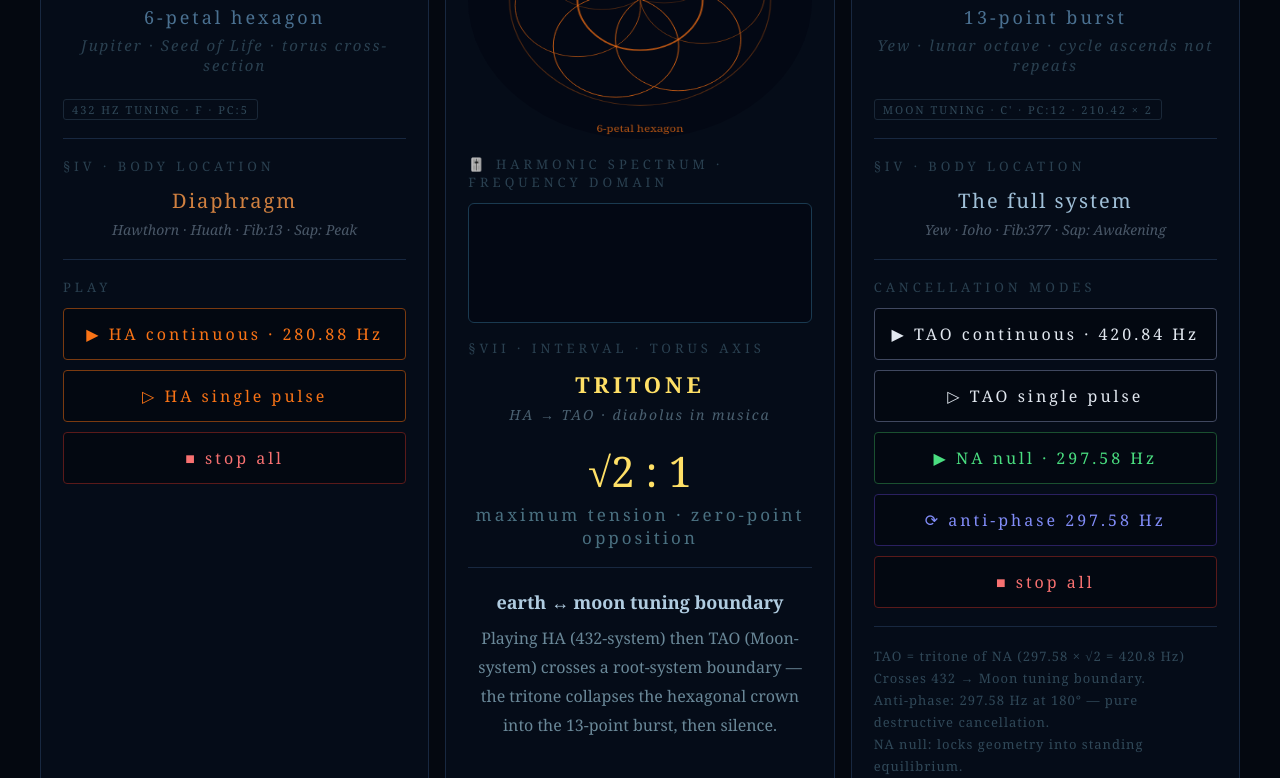
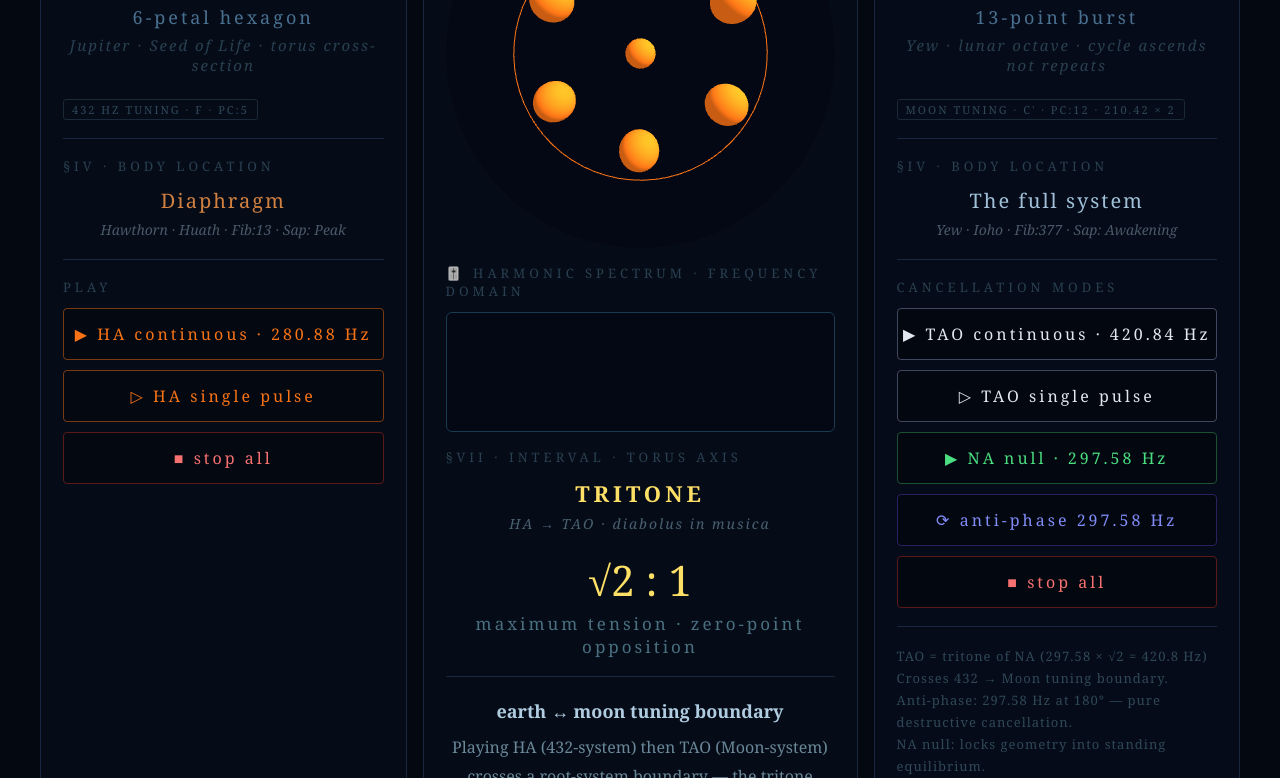
Before and after one commit to lightsonemusic/uft-demos, a website: page 9-ferrofluid-frequency.html in a window 1280 px wide. Shown: the part 315-1093 px from the top of the page. Drawn offline with nearby package versions, Linux system fonts and the light colour scheme; animation ran at ten frames a second.

Commit message:
Implement 3D WebGL geometry with Three.js - rotatable HA hexagon, NA rings, TAO burst with mouse controls

```diff
--- a/9-ferrofluid-frequency.html
+++ b/9-ferrofluid-frequency.html
@@ -4,6 +4,7 @@
 <meta charset="UTF-8">
 <meta name="viewport" content="width=device-width, initial-scale=1.0">
 <title>Ferrofluid Frequency Portal · UFT</title>
+<script src="https://cdnjs.cloudflare.com/ajax/libs/three.js/r128/three.min.js"></script>
 <style>
 * { margin:0; padding:0; box-sizing:border-box; }
 body {
@@ -126,6 +127,13 @@ canvas {
   height: 280px;
   border-radius: 50%;
 }
+#glCanvas {
+  width: 100%;
+  height: 280px;
+  display: block;
+  border-radius: 50%;
+  background: radial-gradient(circle, rgba(15,25,50,1) 0%, rgba(4,8,20,1) 100%);
+}
 #fftCanvas {
   height: 120px;
   border-radius: 6px;
@@ -235,8 +243,8 @@ canvas {
 
   <!-- ─────────────────── CENTER : GEOMETRY + INTERVAL ──────────────────── -->
   <div class="panel">
-    <div class="lbl">§F · live cymatic geometry</div>
-    <canvas id="cymaCanvas"></canvas>
+    <div class="lbl">§F · live cymatic geometry · 3D</div>
+    <canvas id="glCanvas"></canvas>
 
     <div class="lbl">🎚️ harmonic spectrum · frequency domain</div>
     <canvas id="fftCanvas"></canvas>
@@ -729,140 +737,236 @@ function drawFFTSpectrum() {
 // ════════════════════════════════════════════════════════════════════════════
 let animFrame = null;
 let animPhase = 0;
+// ════════════════════════════════════════════════════════════════════════════
+// THREE.JS 3D GEOMETRY ENGINE
+// ════════════════════════════════════════════════════════════════════════════
+let scene = null;
+let camera = null;
+let renderer = null;
+let haGroup = null;
+let naGroup = null;
+let taoGroup = null;
+let currentGroup = null;
+let mouseX = 0;
+let mouseY = 0;
 let currentKey = 'HA';
 let currentIntensity = 0;
+
+function initThreeJS() {
+  const canvas = document.getElementById('glCanvas');
+  const w = canvas.parentElement.offsetWidth;
+  const h = w; // square
+
+  scene = new THREE.Scene();
+  scene.background = new THREE.Color(0x040814);
+
+  camera = new THREE.PerspectiveCamera(75, w/h, 0.1, 1000);
+  camera.position.z = 3;
+
+  renderer = new THREE.WebGLRenderer({ canvas, antialias: true, alpha: false });
+  renderer.setSize(w, h);
+  renderer.setPixelRatio(window.devicePixelRatio);
+
+  // Lighting
+  const ambLight = new THREE.AmbientLight(0xffffff, 0.5);
+  scene.add(ambLight);
+
+  const pointLight = new THREE.PointLight(0xffffff, 1, 100);
+  pointLight.position.set(5, 5, 5);
+  scene.add(pointLight);
+
+  // Mouse controls
+  document.addEventListener('mousemove', (e) => {
+    mouseX = (e.clientX / w) * 2 - 1;
+    mouseY = -(e.clientY / h) * 2 + 1;
+  });
+
+  // Create geometry groups
+  createHAGeometry();
+  createNAGeometry();
+  createTAOGeometry();
+
+  // Start with HA
+  showGeometry('HA');
+}
+
+function createHAGeometry() {
+  haGroup = new THREE.Group();
+
+  const material = new THREE.MeshStandardMaterial({
+    color: 0xf97316,
+    emissive: 0xf97316,
+    emissiveIntensity: 0.3,
+    wireframe: false
+  });
+
+  const lineMaterial = new THREE.LineBasicMaterial({ color: 0xf97316 });
+
+  // 6 spheres in hexagon pattern
+  for (let i = 0; i < 6; i++) {
+    const angle = (i / 6) * Math.PI * 2;
+    const x = Math.cos(angle) * 1.2;
+    const y = Math.sin(angle) * 1.2;
+
+    const sphere = new THREE.Mesh(
+      new THREE.IcosahedronGeometry(0.25, 4),
+      material.clone()
+    );
+    sphere.position.set(x, y, 0);
+    sphere.userData.basePos = { x, y, z: 0 };
+    haGroup.add(sphere);
+  }
+
+  // Center sphere
+  const centerSphere = new THREE.Mesh(
+    new THREE.IcosahedronGeometry(0.18, 3),
+    material.clone()
+  );
+  haGroup.add(centerSphere);
+
+  // Outer ring
+  const ringGeom = new THREE.BufferGeometry();
+  const ringPts = [];
+  for (let i = 0; i <= 64; i++) {
+    const angle = (i / 64) * Math.PI * 2;
+    ringPts.push(Math.cos(angle) * 1.5, Math.sin(angle) * 1.5, 0);
+  }
+  ringGeom.setAttribute('position', new THREE.BufferAttribute(new Float32Array(ringPts), 3));
+  const ring = new THREE.Line(ringGeom, lineMaterial);
+  haGroup.add(ring);
+
+  scene.add(haGroup);
+}
+
+function createNAGeometry() {
+  naGroup = new THREE.Group();
+
+  const lineMaterial = new THREE.LineBasicMaterial({ color: 0x4ade80 });
+
+  // 5 concentric rings
+  for (let ring = 1; ring <= 5; ring++) {
+    const radius = 0.3 * ring;
+    const ringGeom = new THREE.BufferGeometry();
+    const ringPts = [];
+    for (let i = 0; i <= 64; i++) {
+      const angle = (i / 64) * Math.PI * 2;
+      ringPts.push(Math.cos(angle) * radius, Math.sin(angle) * radius, 0);
+    }
+    ringGeom.setAttribute('position', new THREE.BufferAttribute(new Float32Array(ringPts), 3));
+    const ringLine = new THREE.Line(ringGeom, lineMaterial);
+    naGroup.add(ringLine);
+  }
+
+  // Crosshair null point
+  const crossGeom = new THREE.BufferGeometry();
+  const crossPts = [
+    -0.5, 0, 0,  0.5, 0, 0,  // X axis
+    0, -0.5, 0,  0, 0.5, 0   // Y axis
+  ];
+  crossGeom.setAttribute('position', new THREE.BufferAttribute(new Float32Array(crossPts), 3));
+  const cross = new THREE.LineSegments(crossGeom, lineMaterial);
+  naGroup.add(cross);
+
+  scene.add(naGroup);
+}
+
+function createTAOGeometry() {
+  taoGroup = new THREE.Group();
+
+  const lineMaterial = new THREE.LineBasicMaterial({ color: 0xe2e8f0 });
+
+  // 13 radiating spikes
+  for (let i = 0; i < 13; i++) {
+    const angle = (i / 13) * Math.PI * 2;
+    const x1 = Math.cos(angle) * 0.4;
+    const y1 = Math.sin(angle) * 0.4;
+    const x2 = Math.cos(angle) * 1.8;
+    const y2 = Math.sin(angle) * 1.8;
+
+    const spikeGeom = new THREE.BufferGeometry();
+    const spikePts = [x1, y1, 0, x2, y2, 0];
+    spikeGeom.setAttribute('position', new THREE.BufferAttribute(new Float32Array(spikePts), 3));
+    const spike = new THREE.LineSegments(spikeGeom, lineMaterial);
+    taoGroup.add(spike);
+  }
+
+  // Outer burst ring
+  const ringGeom = new THREE.BufferGeometry();
+  const ringPts = [];
+  for (let i = 0; i <= 64; i++) {
+    const angle = (i / 64) * Math.PI * 2;
+    ringPts.push(Math.cos(angle) * 1.9, Math.sin(angle) * 1.9, 0);
+  }
+  ringGeom.setAttribute('position', new THREE.BufferAttribute(new Float32Array(ringPts), 3));
+  const ring = new THREE.Line(ringGeom, lineMaterial);
+  taoGroup.add(ring);
+
+  scene.add(taoGroup);
+}
+
+function showGeometry(key) {
+  [haGroup, naGroup, taoGroup].forEach(g => { if(g) g.visible = false; });
+  currentGroup = { 'HA': haGroup, 'NA': naGroup, 'TAO': taoGroup }[key];
+  if (currentGroup) currentGroup.visible = true;
+}
+
+function animateThreeJS() {
+  animPhase += 0.018;
+
+  // HA: rotating hexagon
+  if (haGroup && haGroup.visible) {
+    haGroup.rotation.z += 0.01;
+    haGroup.children.forEach((child, idx) => {
+      if (idx < 6 && child.userData.basePos) {
+        const bob = Math.sin(animPhase + idx) * 0.15;
+        child.position.z = bob;
+      }
+    });
+  }
+
+  // NA: pulsing rings
+  if (naGroup && naGroup.visible) {
+    naGroup.children.forEach((child, idx) => {
+      if (idx < 5) {
+        const scale = 0.8 + 0.3 * Math.sin(animPhase + idx * 0.5);
+        child.scale.set(scale, scale, 1);
+      }
+    });
+  }
+
+  // TAO: rotating burst
+  if (taoGroup && taoGroup.visible) {
+    taoGroup.rotation.z -= 0.015;
+  }
+
+  // Camera follows mouse (subtle)
+  if (camera && currentGroup) {
+    camera.position.x += (mouseX * 0.5 - camera.position.x) * 0.05;
+    camera.position.y += (mouseY * 0.5 - camera.position.y) * 0.05;
+    camera.lookAt(0, 0, 0);
+  }
+
+  // Render
+  renderer.render(scene, camera);
+
+  // Update FFT spectrum
+  drawFFTSpectrum();
+
+  animFrame = requestAnimationFrame(animateThreeJS);
+}
 
 function drawGeom(key, intensity) {
   currentKey = key;
   currentIntensity = intensity;
-  if (animFrame) cancelAnimationFrame(animFrame);
-  animateGeom();
-}
 
-function animateGeom() {
-  animPhase += 0.018;
-  const canvas = document.getElementById('cymaCanvas');
-  const parent = canvas.parentElement;
-  const w = parent.offsetWidth;
-  const h = parent.offsetWidth; // square canvas
-  canvas.width  = w;
-  canvas.height = h;
-  const ctx = canvas.getContext('2d');
-  const cx = w/2, cy = h/2;
-  const R = Math.min(w,h) * 0.38;
-  const geom = GEOM[currentKey];
-  const col  = geom.color;
-
-  ctx.clearRect(0,0,w,h);
-
-  // Background pulse
-  if (currentIntensity > 0) {
-    const grad = ctx.createRadialGradient(cx,cy,0,cx,cy,R*1.3);
-    grad.addColorStop(0, col + '18');
-    grad.addColorStop(1, 'transparent');
-    ctx.fillStyle = grad;
-    ctx.fillRect(0,0,w,h);
+  if (!scene) {
+    initThreeJS();
   }
 
-  ctx.save();
-  ctx.translate(cx, cy);
+  showGeometry(key);
 
-  if (currentKey === 'HA') {
-    // 6-petal hexagon — §F Earth / Seed of Life
-    for (let p = 0; p < 6; p++) {
-      const angle = (p / 6) * Math.PI * 2 + animPhase;
-      const pr = R * 0.48;
-      const px = Math.cos(angle) * pr;
-      const py = Math.sin(angle) * pr;
-      ctx.beginPath();
-      ctx.arc(px, py, pr, 0, Math.PI*2);
-      ctx.strokeStyle = col;
-      ctx.lineWidth = currentIntensity > 0 ? 2.2 : 1;
-      ctx.globalAlpha = 0.55 + 0.3 * Math.sin(animPhase + p);
-      ctx.shadowColor = col;
-      ctx.shadowBlur  = currentIntensity > 0 ? 12 : 0;
-      ctx.stroke();
-    }
-    // Centre circle
-    ctx.beginPath();
-    ctx.arc(0, 0, R * 0.48, 0, Math.PI*2);
-    ctx.strokeStyle = col;
-    ctx.lineWidth = 2;
-    ctx.globalAlpha = 0.7;
-    ctx.stroke();
-    // Outer ring
-    ctx.beginPath();
-    ctx.arc(0, 0, R, 0, Math.PI*2);
-    ctx.strokeStyle = col;
-    ctx.lineWidth = 1.2;
-    ctx.globalAlpha = 0.3;
-    ctx.shadowBlur = 0;
-    ctx.stroke();
-
-  } else if (currentKey === 'TAO') {
-    // 13-point burst — §F Yew / lunar octave
-    for (let p = 0; p < 13; p++) {
-      const angle = (p / 13) * Math.PI * 2 + animPhase * 0.7;
-      const r1 = R * (0.3 + 0.15 * Math.sin(animPhase * 2 + p));
-      const r2 = R * (0.9 + 0.08 * Math.cos(animPhase + p * 0.7));
-      ctx.beginPath();
-      ctx.moveTo(Math.cos(angle) * r1, Math.sin(angle) * r1);
-      ctx.lineTo(Math.cos(angle) * r2, Math.sin(angle) * r2);
-      ctx.strokeStyle = col;
-      ctx.lineWidth = 2.5;
-      ctx.globalAlpha = 0.6 + 0.3 * Math.sin(animPhase*1.5 + p);
-      ctx.shadowColor = col;
-      ctx.shadowBlur  = 14;
-      ctx.stroke();
-    }
-    // Outer burst ring
-    ctx.beginPath();
-    ctx.arc(0, 0, R * 0.95, 0, Math.PI*2);
-    ctx.strokeStyle = col;
-    ctx.lineWidth = 1;
-    ctx.globalAlpha = 0.2;
-    ctx.shadowBlur = 0;
-    ctx.stroke();
-
-  } else {
-    // NA — Standing wave null · expanding / collapsing rings
-    for (let ring = 1; ring <= 5; ring++) {
-      const phase = animPhase * (ring % 2 === 0 ? 1 : -1);
-      const r = R * (0.15 * ring + 0.04 * Math.sin(phase * 2));
-      ctx.beginPath();
-      ctx.arc(0, 0, r, 0, Math.PI*2);
-      ctx.strokeStyle = col;
-      ctx.lineWidth = 1.5;
-      ctx.globalAlpha = 0.2 + 0.15 * Math.sin(phase + ring);
-      ctx.shadowColor = col;
-      ctx.shadowBlur  = currentIntensity > 0.5 ? 8 : 0;
-      ctx.stroke();
-    }
-    // Cross hair — the null point
-    ctx.globalAlpha = 0.4;
-    ctx.shadowBlur = 0;
-    ctx.strokeStyle = col;
-    ctx.lineWidth = 1;
-    ctx.beginPath(); ctx.moveTo(-R*0.1, 0); ctx.lineTo(R*0.1, 0); ctx.stroke();
-    ctx.beginPath(); ctx.moveTo(0, -R*0.1); ctx.lineTo(0, R*0.1); ctx.stroke();
-  }
-
-  ctx.restore();
-
-  // Label at bottom
-  ctx.save();
-  ctx.font = '13px Georgia, serif';
-  ctx.fillStyle = geom.color;
-  ctx.globalAlpha = 0.7;
-  ctx.textAlign = 'center';
-  ctx.fillText(geom.form, w/2, h - 10);
-  ctx.globalAlpha = 1.0;
-  ctx.restore();
-
-  // Update FFT spectrum in real-time
-  drawFFTSpectrum();
-
-  animFrame = requestAnimationFrame(animateGeom);
+  if (animFrame) cancelAnimationFrame(animFrame);
+  animateThreeJS();
 }
 
 function setStatus(msg) {
```
